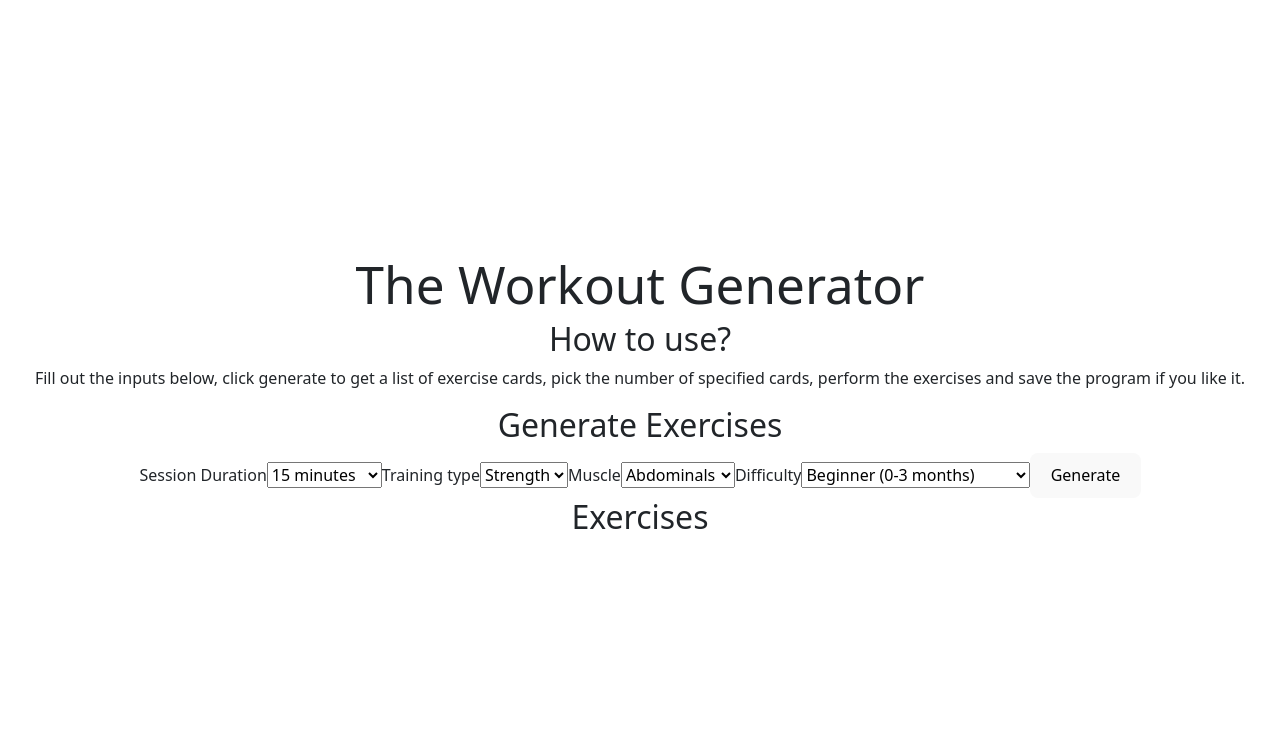
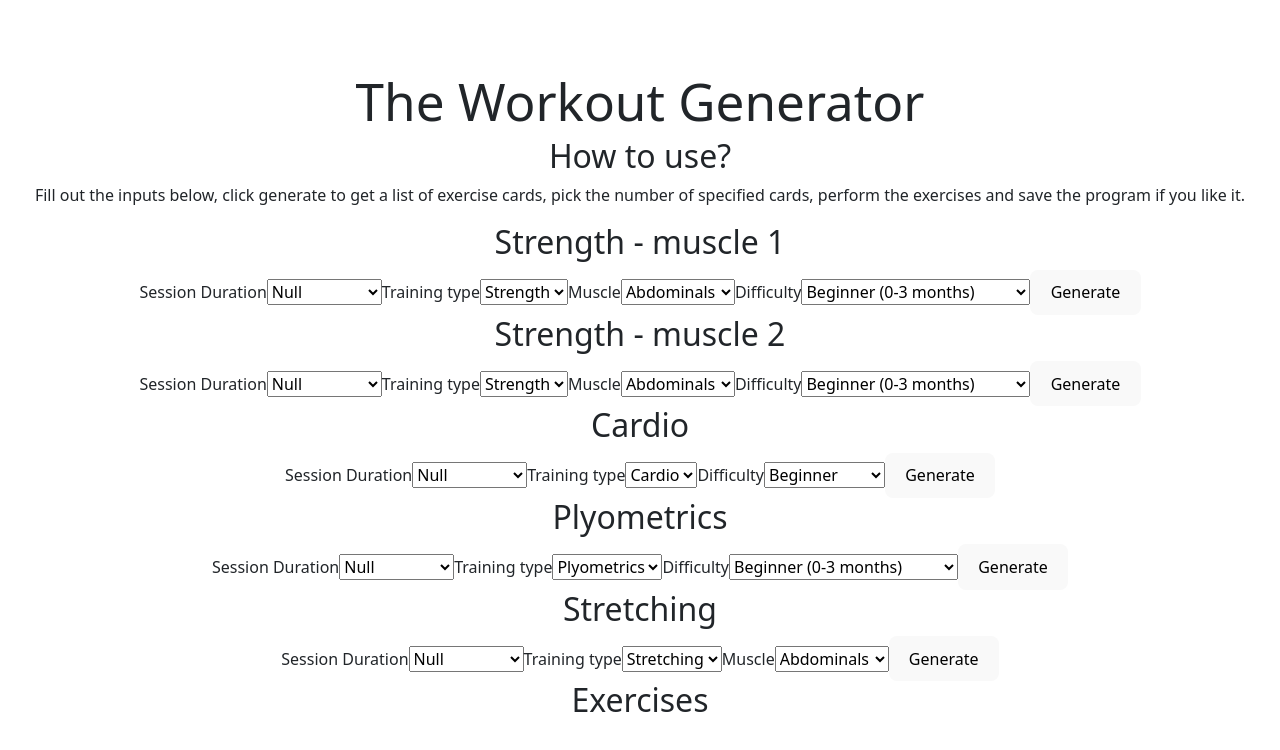
Before and after one commit to Lukew101/workout-generator, a React (Vite) app in the folder workout-generator-app/: page / in a window 1280 px wide. Shown: the top 750 px of the page. Built offline with nearby package versions, Linux system fonts and the light colour scheme.

Commit message:
feat: extra fields added & null assigned if no value

```diff
--- a/workout-generator-app/src/components/userInput/UserInputForm.tsx
+++ b/workout-generator-app/src/components/userInput/UserInputForm.tsx
@@ -10,16 +10,23 @@ const UserInputForm = ({ setExercises }: AddEntityFormProps) => {
     event.preventDefault();
 
     const formData = new FormData();
+    const formElement = event.target as HTMLFormElement;
 
-    const duration = (event.target as HTMLFormElement).duration.value;
-    const trainingType = (event.target as HTMLFormElement).type.value;
-    const muscle = (event.target as HTMLFormElement).muscle.value;
-    const difficulty = (event.target as HTMLFormElement).difficulty.value;
+    const duration = formElement.duration.value;
+    formData.append("duration", duration);
 
-    formData.append("duration", duration);
+    const trainingType = formElement.type.value;
     formData.append("type", trainingType);
+
+    const muscleField = formElement.muscle;
+    const muscle = muscleField ? muscleField.value : null;
     formData.append("muscle", muscle);
+
+    const difficultyField = formElement.difficulty;
+    const difficulty = difficultyField ? difficultyField.value : null;
     formData.append("difficulty", difficulty);
+
+    console.log(formData);
 
     try {
       const response = await fetch("http://localhost:8080/api/exercises", {
@@ -41,11 +48,13 @@ const UserInputForm = ({ setExercises }: AddEntityFormProps) => {
   };
 
   return (
+    <>
         <div>
-      <h2>Generate Exercises</h2>
-      <form onSubmit={handleFormSubmit} id="programFormInput">
+            <h2>Strength - muscle 1</h2>
+            <form onSubmit={handleFormSubmit} id="muscle1FormInput">
                 <label>Session Duration</label>
                 <select name="duration" defaultValue="" id="trainingDuration">
+                    <option value="0">Null</option>
                     <option value="15">15 minutes</option>
                     <option value="30">30 minutes</option>
                     <option value="45">45 minutes</option>
@@ -54,13 +63,6 @@ const UserInputForm = ({ setExercises }: AddEntityFormProps) => {
                 <label>Training type</label>
                 <select name="type" defaultValue="" id="trainingType">
                     <option value="strength">Strength</option>
-          {/*
-          <option value="cardio">Cardio</option>
-          <option value="powerLifting">Power Lifting</option>
-          <option value="strongman">Strongman</option>
-          <option value="plyometrics">Plyometrics</option>
-          <option value="stretching">Stretching</option>
-          */}
                 </select>
                 <label>Muscle</label>
                 <select name="muscle" defaultValue="" id="trainingMuscle">
@@ -73,8 +75,8 @@ const UserInputForm = ({ setExercises }: AddEntityFormProps) => {
                     <option value="glutes">Glutes</option>
                     <option value="hamstrings">Hamstrings</option>
                     <option value="lats">Lats</option>
-          <option value="lowerBack">Lower Back</option>
-          <option value="middleBack">Middle Back</option>
+                    <option value="lower_back">Lower Back</option>
+                    <option value="middle_back">Middle Back</option>
                     <option value="neck">Neck</option>
                     <option value="quadriceps">Quadriceps</option>
                     <option value="traps">Traps</option>
@@ -91,7 +93,145 @@ const UserInputForm = ({ setExercises }: AddEntityFormProps) => {
                 </button>
             </form>
         </div>
+        <div>
+            <h2>Strength - muscle 2</h2>
+            <form onSubmit={handleFormSubmit} id="muscle2FormInput">
+                <label>Session Duration</label>
+                <select name="duration" defaultValue="" id="trainingDuration">
+                    <option value="0">Null</option>
+                    <option value="15">15 minutes</option>
+                    <option value="30">30 minutes</option>
+                    <option value="45">45 minutes</option>
+                    <option value="60+">60+ minutes</option>
+                </select>
+                <label>Training type</label>
+                <select name="type" defaultValue="" id="trainingType">
+                    <option value="strength">Strength</option>
+                </select>
+                <label>Muscle</label>
+                <select name="muscle" defaultValue="" id="trainingMuscle">
+                    <option value="abdominals">Abdominals</option>
+                    <option value="abductors">Abductors</option>
+                    <option value="biceps">Biceps</option>
+                    <option value="calves">Calves</option>
+                    <option value="Chest">Chest</option>
+                    <option value="forearms">Forearms</option>
+                    <option value="glutes">Glutes</option>
+                    <option value="hamstrings">Hamstrings</option>
+                    <option value="lats">Lats</option>
+                    <option value="lower_back">Lower Back</option>
+                    <option value="middle_back">Middle Back</option>
+                    <option value="neck">Neck</option>
+                    <option value="quadriceps">Quadriceps</option>
+                    <option value="traps">Traps</option>
+                    <option value="triceps">Triceps</option>
+                </select>
+                <label>Difficulty</label>
+                <select name="difficulty" defaultValue="" id="trainingType">
+                    <option value="beginner">Beginner (0-3 months)</option>
+                    <option value="intermediate">Intermediate (4-12 months)</option>
+                    <option value="expert">Expert (12+ months)</option>
+                </select>
+                <button type="submit" className="form__button">
+                Generate
+                </button>
+            </form>
+        </div>
+        <div>
+            <h2>Cardio</h2>
+            <form onSubmit={handleFormSubmit} id="muscle1FormInput">
+                <label>Session Duration</label>
+                <select name="duration" defaultValue="" id="trainingDuration">
+                    <option value="0">Null</option>
+                    <option value="15">15 minutes</option>
+                    <option value="30">30 minutes</option>
+                    <option value="45">45 minutes</option>
+                    <option value="60+">60+ minutes</option>
+                </select>
+                <label>Training type</label>
+                <select name="type" defaultValue="" id="trainingType">
+                    <option value="cardio">Cardio</option>
+                </select>
+                <label>Difficulty</label>
+                <select name="difficulty" defaultValue="" id="trainingType">
+                    <option value="beginner">Beginner</option>
+                    <option value="intermediate">Intermediate</option>
+                </select>
+                <button type="submit" className="form__button">
+                Generate
+                </button>
+            </form>
+        </div>
+        <div>
+            <h2>Plyometrics</h2>
+            <form onSubmit={handleFormSubmit} id="plyometrics">
+                <label>Session Duration</label>
+                <select name="duration" defaultValue="" id="trainingDuration">
+                    <option value="0">Null</option>
+                    <option value="15">15 minutes</option>
+                    <option value="30">30 minutes</option>
+                    <option value="45">45 minutes</option>
+                    <option value="60+">60+ minutes</option>
+                </select>
+                <label>Training type</label>
+                <select name="type" defaultValue="" id="trainingType">
+                    <option value="plyometrics">Plyometrics</option>
+                </select>
+                <label>Difficulty</label>
+                <select name="difficulty" defaultValue="" id="trainingType">
+                    <option value="beginner">Beginner (0-3 months)</option>
+                    <option value="intermediate">Intermediate (4-12 months)</option>
+                    <option value="expert">Expert (12+ months)</option>
+                </select>
+                <button type="submit" className="form__button">
+                Generate
+                </button>
+            </form>
+        </div>
+        <div>
+            <h2>Stretching</h2>
+            <form onSubmit={handleFormSubmit} id="stretching">
+                <label>Session Duration</label>
+                <select name="duration" defaultValue="" id="trainingDuration">
+                    <option value="0">Null</option>
+                    <option value="15">15 minutes</option>
+                    <option value="30">30 minutes</option>
+                    <option value="45">45 minutes</option>
+                    <option value="60+">60+ minutes</option>
+                </select>
+                <label>Training type</label>
+                <select name="type" defaultValue="" id="trainingType">
+                <option value="stretching">Stretching</option>
+                </select>
+                <label>Muscle</label>
+                <select name="muscle" defaultValue="" id="trainingMuscle">
+                    <option value="abdominals">Abdominals</option>
+                    <option value="abductors">Abductors</option>
+                    <option value="biceps">Biceps</option>
+                    <option value="calves">Calves</option>
+                    <option value="Chest">Chest</option>
+                    <option value="forearms">Forearms</option>
+                    <option value="glutes">Glutes</option>
+                    <option value="hamstrings">Hamstrings</option>
+                    <option value="lats">Lats</option>
+                    <option value="lower_back">Lower Back</option>
+                    <option value="middle_back">Middle Back</option>
+                    <option value="neck">Neck</option>
+                    <option value="quadriceps">Quadriceps</option>
+                    <option value="traps">Traps</option>
+                    <option value="triceps">Triceps</option>
+                </select>
+                <button type="submit" className="form__button">
+                Generate
+                </button>
+            </form>
+        </div>
+    </>
   );
 };
 
 export default UserInputForm;
+
+// Make it so there are drop down menus for each training type (couple for strength)
+// The user then puts in how long they will train on each. The time will
+// determine how many cards they can select.
```
Lines whose indentation alone changed are shown as unchanged.
